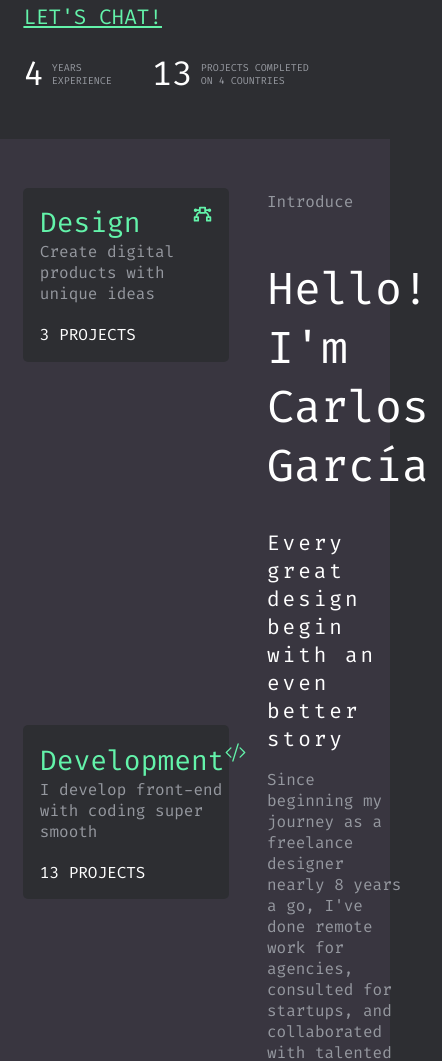
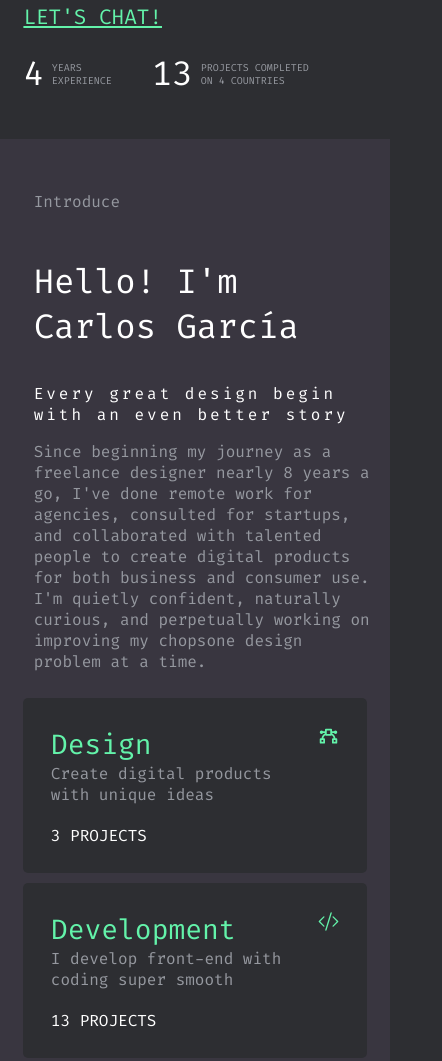
Before and after one commit to solrac97gr/portfolio2021, a Gatsby site: page / in a window 390 px wide. Shown: the part 767-1828 px from the top of the page, 442 px wide, since content can reach past the window. Built offline with nearby package versions, Linux system fonts and the light colour scheme; Gatsby itself is replaced by a stand-in of ours.

Commit message:
mobile version finished

```diff
--- a/src/sections/Service/styles.js
+++ b/src/sections/Service/styles.js
@@ -1,4 +1,5 @@
 import styled from "styled-components";
+import { device } from "../../styles/devices";
 
 export const ServiceContainer = styled.section`
   display: flex;
@@ -6,20 +7,30 @@ export const ServiceContainer = styled.section`
   padding: 10% 6%;
   margin: 0;
   background-color: #393640;
-  justify-content:space-between;
+  justify-content: space-between;
+  @media ${device.mobileL} {
+    flex-direction: column-reverse;
+  }
 `;
 export const ServiceCardsColumn = styled.div`
   width: 60%;
   display: flex;
   flex-direction: column;
-  justify-content:space-between;
+  justify-content: space-between;
+  @media ${device.mobileL} {
+    width: 100%;
+  }
 `;
 export const ServiceIntroduceColumn = styled.div`
   width: 40%;
   display: flex;
   flex-direction: column;
   padding: 0% 11%;
-  margin:auto;
+  margin: auto;
+  @media ${device.mobileL} {
+    width: 100%;
+    padding: 0% 3%;
+  }
 `;
 export const Title = styled.h2`
   color: #95989f;
@@ -29,12 +40,18 @@ export const Title = styled.h2`
 export const PrincipalQuote = styled.span`
   color: white;
   font-size: 45px;
-  margin:34px 0px;
+  margin: 34px 0px;
+  @media ${device.mobileL} {
+    font-size: 34px;
+  }
 `;
 export const SecondaryQuote = styled.span`
   color: white;
   font-size: 21px;
   letter-spacing: 3px;
+  @media ${device.mobileL} {
+    font-size: 16px;
+  }
 `;
 export const Introduction = styled.p`
   color: #95989f;
```
